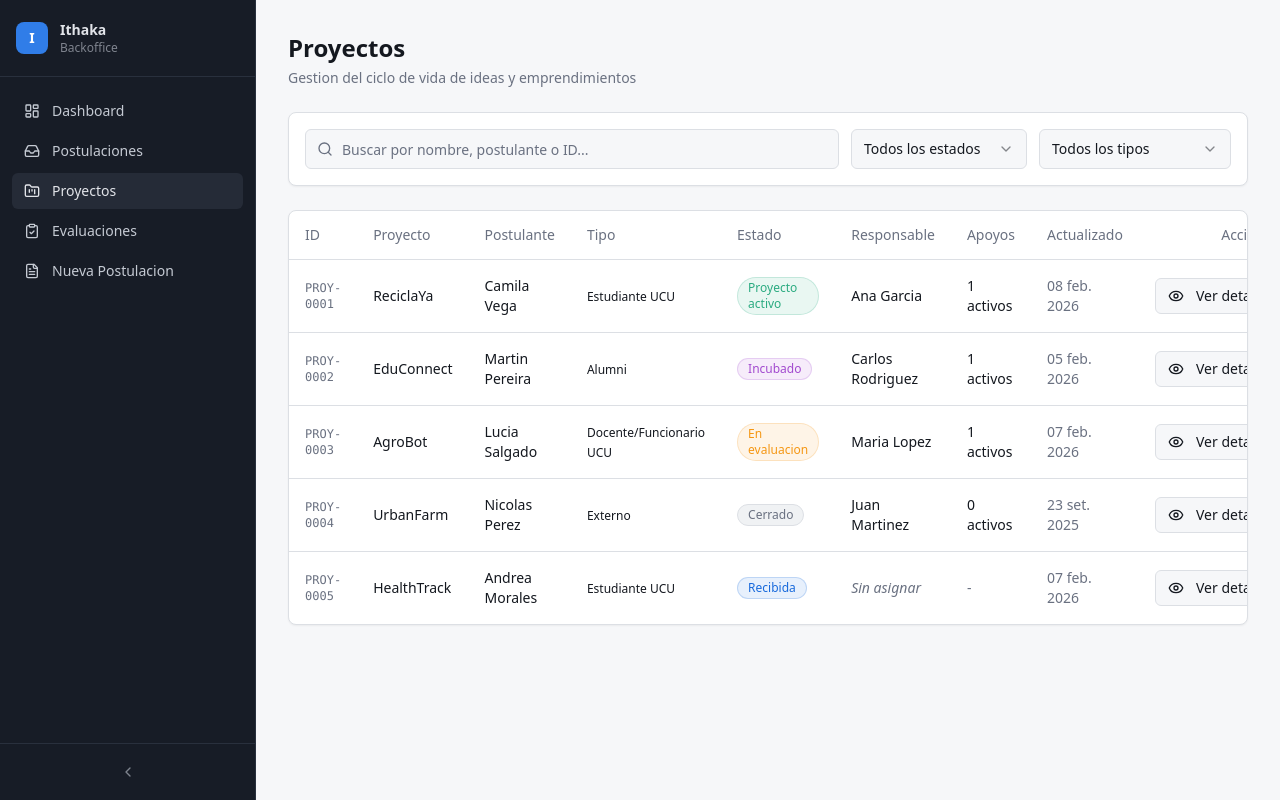
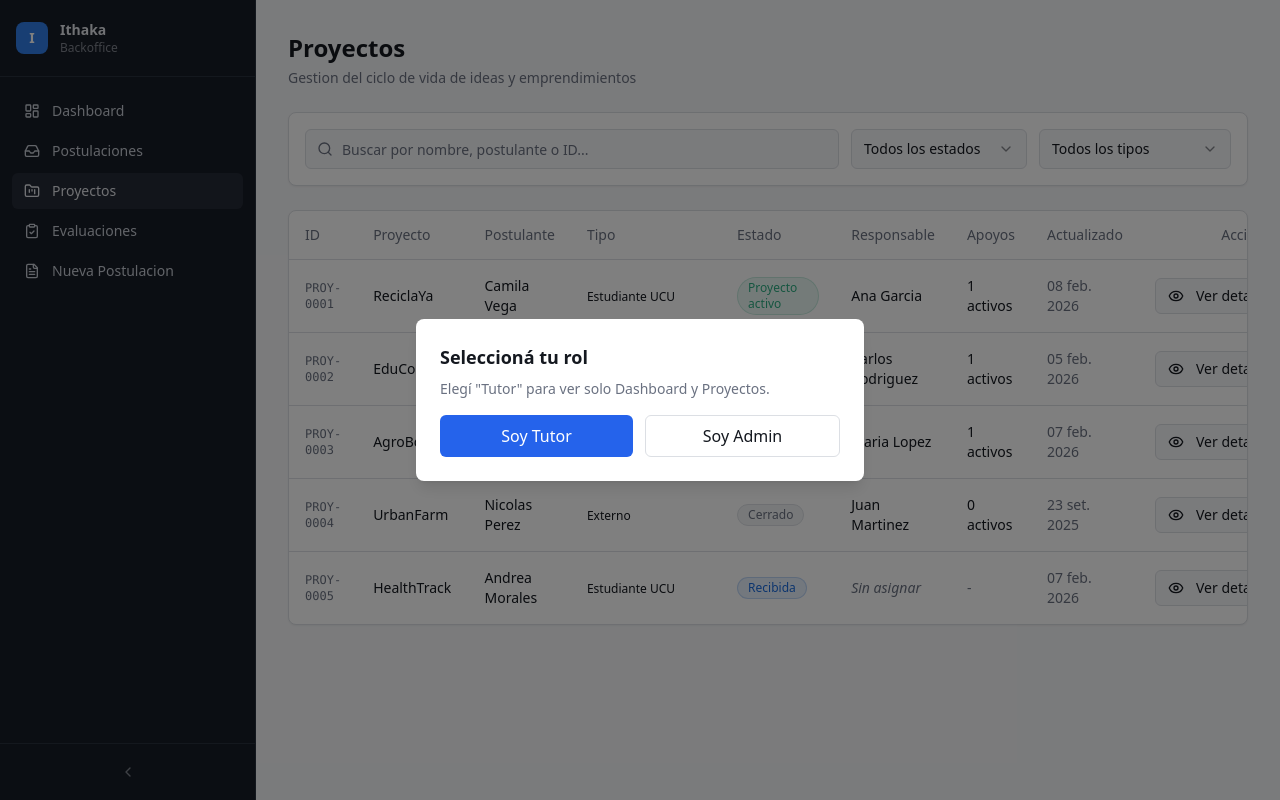
Before and after one commit to ucudal/reto-summer-2026-ithaka-frontend, a Next.js app: page /proyectos in a window 1280 px wide. Built offline with nearby package versions, Linux system fonts and the light colour scheme.

Commit message:
feat(role): add role selector and restrict tutor navigation

```diff
--- a/app/layout.tsx
+++ b/app/layout.tsx
@@ -3,6 +3,7 @@ import type { Metadata } from "next"
 import { Inter } from "next/font/google"
 
 import "./globals.css"
+import { RoleWrapper } from "@/components/role-wrapper"
 
 const _inter = Inter({ subsets: ["latin"] })
 
@@ -19,7 +20,9 @@ export default function RootLayout({
 }>) {
   return (
     <html lang="es">
-      <body className="font-sans antialiased">{children}</body>
+      <body className="font-sans antialiased">
+        <RoleWrapper>{children}</RoleWrapper>
+      </body>
     </html>
   )
 }
--- a/components/app-sidebar.tsx
+++ b/components/app-sidebar.tsx
@@ -13,6 +13,7 @@ import {
 } from "lucide-react"
 import { cn } from "@/lib/utils"
 import { useState } from "react"
+import { useRole } from "@/components/role-context"
 
 const navItems = [
   { href: "/", label: "Dashboard", icon: LayoutDashboard },
@@ -51,7 +52,12 @@ export function AppSidebar() {
       {/* Navigation */}
       <nav className="flex-1 px-3 py-4">
         <ul className="flex flex-col gap-1">
-          {navItems.map((item) => {
+          {(() => {
+            const { role } = useRole()
+            const items = role === "tutor"
+              ? navItems.filter(i => i.href === "/" || i.href === "/proyectos")
+              : navItems
+            return items.map((item) => {
             const isActive =
               item.href === "/"
                 ? pathname === "/"
@@ -72,7 +78,8 @@ export function AppSidebar() {
                 </Link>
               </li>
             )
-          })}
+            })
+          })()}
         </ul>
       </nav>
 
--- /dev/null
+++ b/components/role-context.tsx
@@ -0,0 +1,49 @@
+"use client"
+
+import React, { createContext, useContext, useEffect, useState } from "react"
+
+type Role = "admin" | "tutor" | null
+
+type RoleContextValue = {
+  role: Role
+  setRole: (r: Role) => void
+}
+
+const RoleContext = createContext<RoleContextValue>({
+  role: null,
+  // eslint-disable-next-line @typescript-eslint/no-empty-function
+  setRole: () => {},
+})
+
+export function RoleProvider({ children }: { children: React.ReactNode }) {
+  const [role, setRole] = useState<Role>(null)
+
+  useEffect(() => {
+    try {
+      const stored = localStorage.getItem("role")
+      if (stored === "admin" || stored === "tutor") {
+        setRole(stored)
+      }
+    } catch (e) {
+      // ignore
+    }
+  }, [])
+
+  useEffect(() => {
+    try {
+      if (role) localStorage.setItem("role", role)
+    } catch (e) {
+      // ignore
+    }
+  }, [role])
+
+  return (
+    <RoleContext.Provider value={{ role, setRole }}>{children}</RoleContext.Provider>
+  )
+}
+
+export function useRole() {
+  return useContext(RoleContext)
+}
+
+export default RoleProvider
--- /dev/null
+++ b/components/role-selector.tsx
@@ -0,0 +1,35 @@
+"use client"
+
+import React from "react"
+import { useRole } from "@/components/role-context"
+
+export function RoleSelector() {
+  const { role, setRole } = useRole()
+
+  if (role) return null
+
+  return (
+    <div className="fixed inset-0 z-50 flex items-center justify-center bg-black/50">
+      <div className="w-full max-w-md rounded-lg bg-white p-6 shadow-lg">
+        <h2 className="text-lg font-semibold">Seleccioná tu rol</h2>
+        <p className="mt-2 text-sm text-muted-foreground">Elegí "Tutor" para ver solo Dashboard y Proyectos.</p>
+        <div className="mt-4 flex gap-3">
+          <button
+            onClick={() => setRole("tutor")}
+            className="flex-1 rounded-md bg-blue-600 px-4 py-2 text-white hover:bg-blue-700"
+          >
+            Soy Tutor
+          </button>
+          <button
+            onClick={() => setRole("admin")}
+            className="flex-1 rounded-md border border-border px-4 py-2 hover:bg-muted"
+          >
+            Soy Admin
+          </button>
+        </div>
+      </div>
+    </div>
+  )
+}
+
+export default RoleSelector
--- /dev/null
+++ b/components/role-wrapper.tsx
@@ -0,0 +1,16 @@
+"use client"
+
+import React from "react"
+import RoleProvider from "@/components/role-context"
+import RoleSelector from "@/components/role-selector"
+
+export function RoleWrapper({ children }: { children: React.ReactNode }) {
+  return (
+    <RoleProvider>
+      <RoleSelector />
+      {children}
+    </RoleProvider>
+  )
+}
+
+export default RoleWrapper
```
